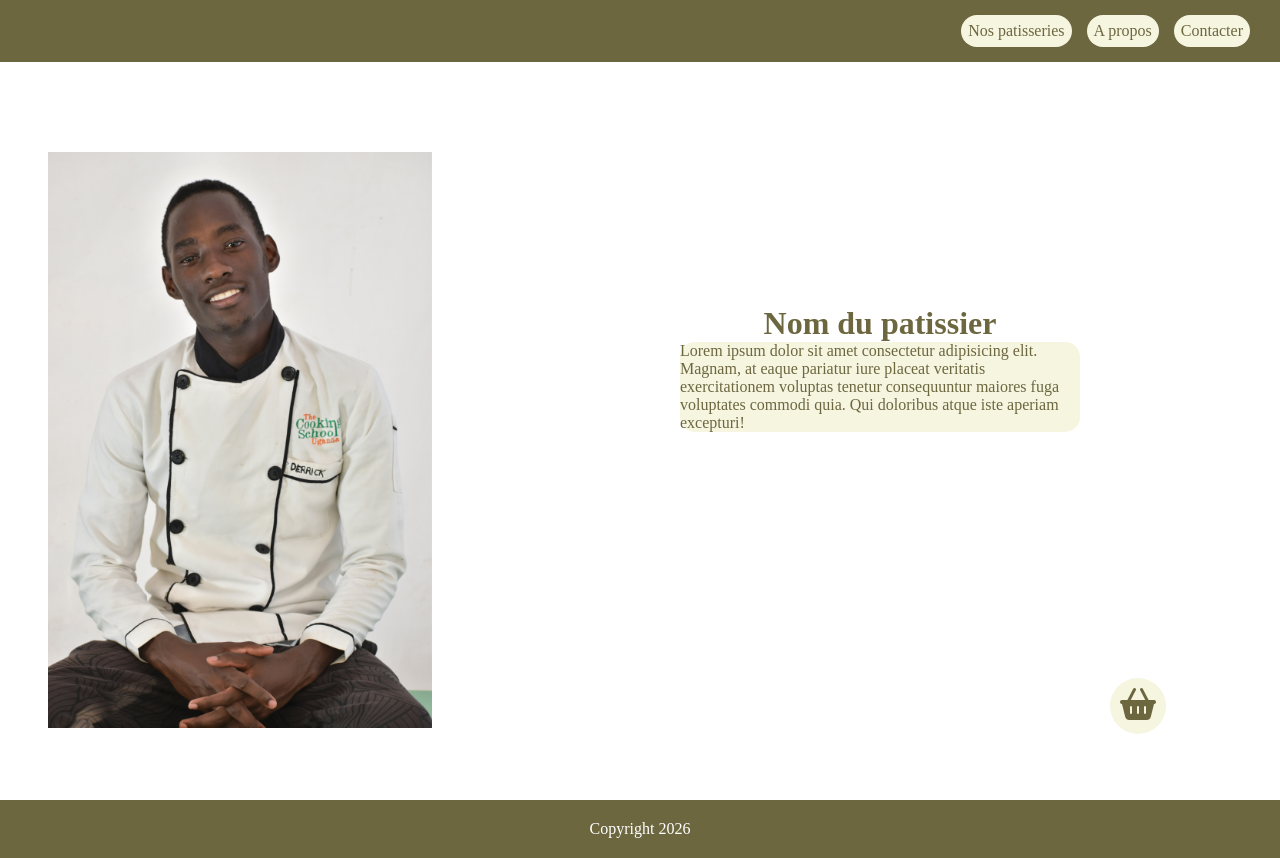
After one commit to 3670818/projet_prototype1, a Flask app: page /a_propos in a window 1280 px wide. The commit adds this page. Run offline with Flask 3, Linux system fonts and the light colour scheme.

Commit message:
ajout de la page a propos

```diff
--- a/app.py
+++ b/app.py
@@ -33,6 +33,11 @@ def contact():
     return render_template("contact.html")
 
 
+@app.route("/a_propos")
+def propos():
+    return render_template("a_propos.html")
+
+
 @app.route("/hello")
 @app.route("/hello/<name>")
 def hello(name=None):
--- a/static/css/base.css
+++ b/static/css/base.css
@@ -445,3 +445,30 @@ input {
 /*  */
 /*  */
 /*  */
+
+/*  */
+/*  */
+/*  */
+/*  */
+/*  */
+/*  */
+/*  debut de la page a propos  */
+#produit {
+  img {
+    border-radius: 15px;
+  }
+}
+.info-profil {
+  display: flex;
+  flex-direction: column;
+  align-items: center;
+  justify-content: center;
+}
+
+/*  fin de la page a propos  */
+/*  */
+/*  */
+/*  */
+/*  */
+/*  */
+/*  */
--- /dev/null
+++ b/templates/a_propos.html
@@ -0,0 +1,23 @@
+{% extends "base.html" %}
+<!--  -->
+{% block title %}Test{% endblock %}
+<!--  -->
+{% block main %}
+<main id="a_propos">
+  <div class="produits">
+    <img
+      class="image_slide"
+      src="{{ url_for('static', filename='images/photo-de-profil.jpg') }}"
+    />
+    <div class="info-profil" id="info-profil">
+      <h1>Nom du patissier</h1>
+      <p class="description">
+        Lorem ipsum dolor sit amet consectetur adipisicing elit. Magnam, at
+        eaque pariatur iure placeat veritatis exercitationem voluptas tenetur
+        consequuntur maiores fuga voluptates commodi quia. Qui doloribus atque
+        iste aperiam excepturi!
+      </p>
+    </div>
+  </div>
+</main>
+{% endblock %}
--- a/templates/base.html
+++ b/templates/base.html
@@ -31,7 +31,7 @@
         </p>
       </button>
       <button>
-        <p><a href="#lien_patisserie">A propos</a></p>
+        <p><a href="{{ url_for('propos') }}">A propos</a></p>
       </button>
       <button>
         <p><a href="{{ url_for('contact') }}">Contacter</a></p>
```
Also changed, not shown: static/images/photo-de-profil.jpg (added).
